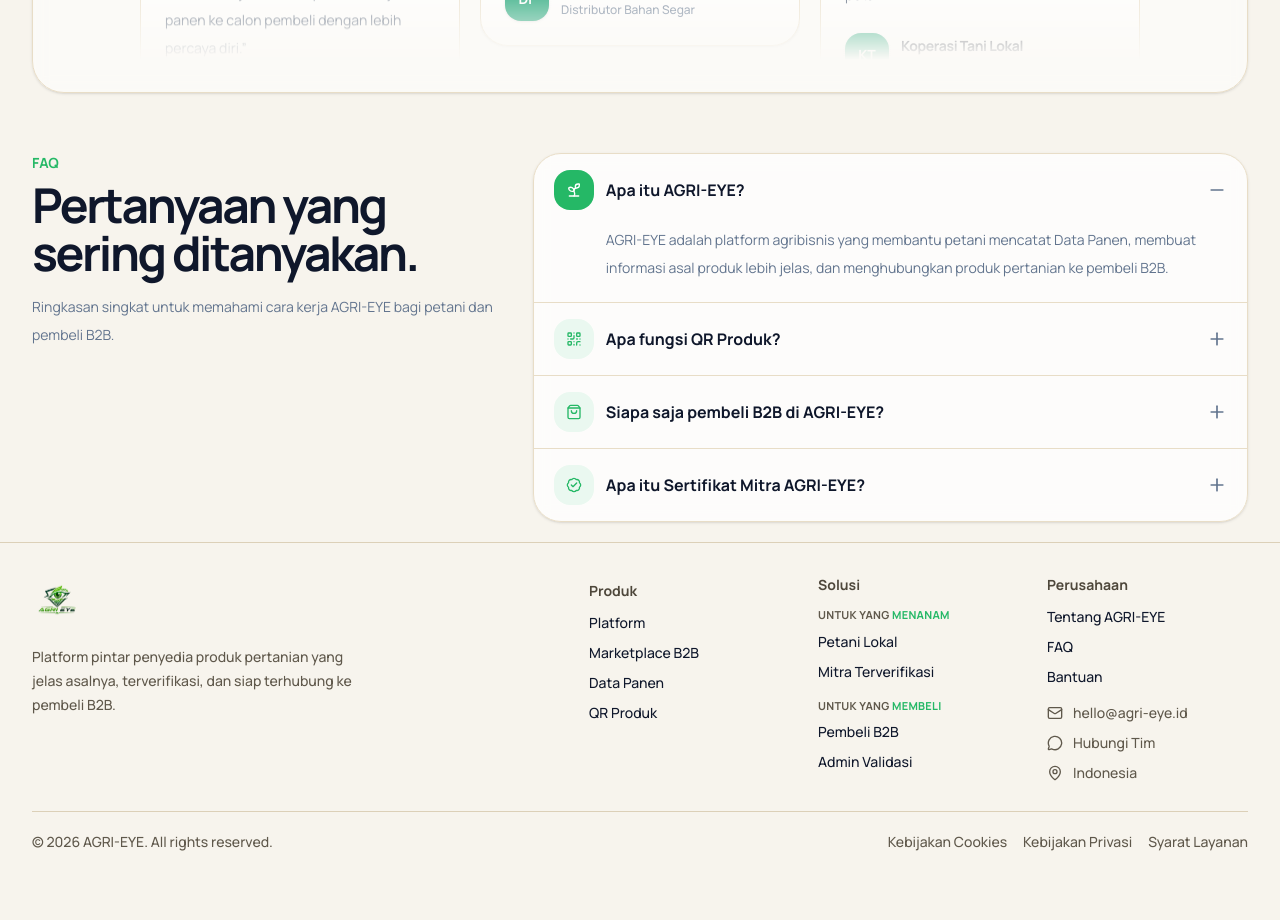
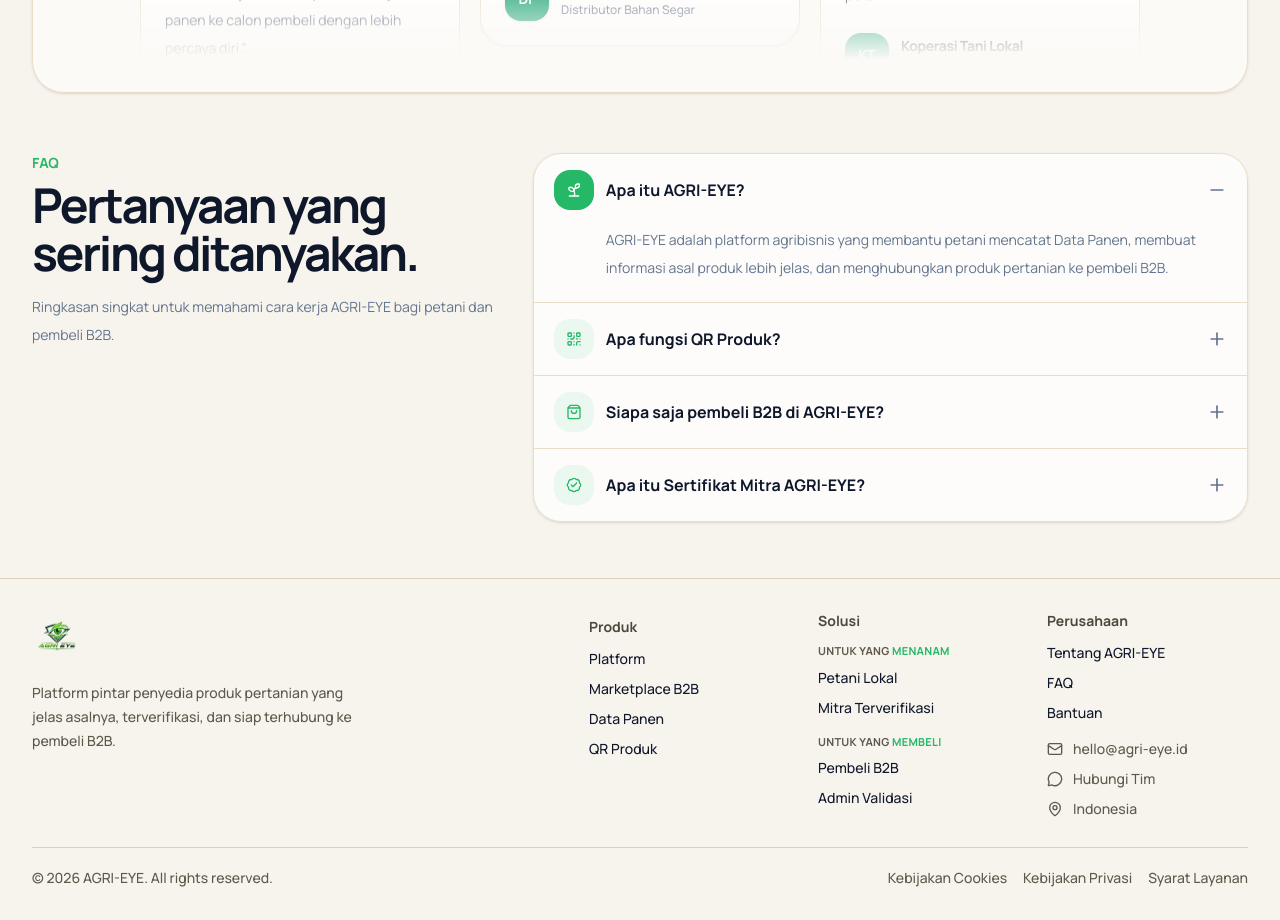
Before and after one commit to akbarsw/Agri-Eye, a Next.js app: page / in a window 1280 px wide. Shown: the part 3260-4180 px from the top of the page. Before the commit the page ends 4144 px from the top, so only its background shows below. Built offline with nearby package versions, Linux system fonts and the light colour scheme.

Commit message:
fix: add breathing room between FAQ and footer
- FAQ: pt-4/pb-10 (top stays compact, bottom adds space)
- Creates ~40px more gap before footer section

```diff
--- a/components/ui/agri-faq.tsx
+++ b/components/ui/agri-faq.tsx
@@ -39,7 +39,7 @@
   const [openItem, setOpenItem] = useState<string | null>('1');
 
   return (
-    <section className="px-6 py-4 lg:px-8 lg:py-5">
+    <section className="px-6 pt-4 pb-10 lg:px-8 lg:pt-5 lg:pb-14">
       <div className="mx-auto grid max-w-7xl gap-6 lg:grid-cols-[0.8fr_1.2fr] lg:items-start">
         <div>
           <p className="text-sm font-bold text-[#25B866]">FAQ</p>
```
